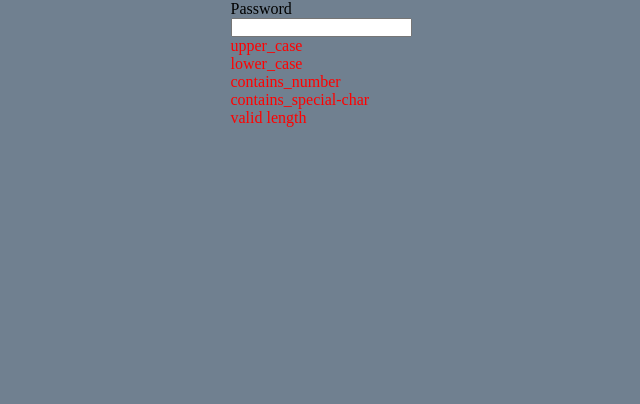
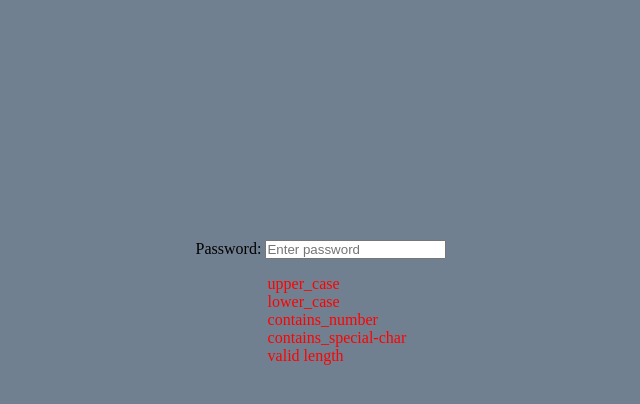
Before and after one commit to kunalkashyap-1/password_validator, a plain HTML site: page index.html in a window 1280 px wide. Shown: the whole page, without its empty margins (319-959 px from the left). Drawn offline with Linux system fonts and the light colour scheme.

Commit message:
Added some more css

```diff
--- a/css/style.css
+++ b/css/style.css
@@ -10,6 +10,12 @@ body {
 .container {
     display: grid;
     justify-content: center;
+    margin:15rem;
+    gap:1rem;
+}
+
+.check{
+    margin-left:4.5rem;
 }
 
 .invalid {
--- a/index.html
+++ b/index.html
@@ -8,9 +8,11 @@
     <link rel="stylesheet" href="css/style.css" />
   </head>
   <body>
-    <div class="container">
-      <label for="key">Password</label>
-      <input id="key" type="text" value="" />
+    <section class="container">
+    <div>
+      <label for="key">Password:</label>
+      <input id="key" type="password" value="" placeholder="Enter password"/>
+    </div>
       <div class="check">
         <p class="invalid upper_case">upper_case</p>
         <p class="invalid lower_case">lower_case</p>
@@ -18,7 +20,7 @@
         <p class="invalid spec_char">contains_special-char</p>
         <p class="invalid length">valid length</p>
       </div>
-    </div>
+    </section>
     <script src="index.js"></script>
   </body>
 </html>
```
